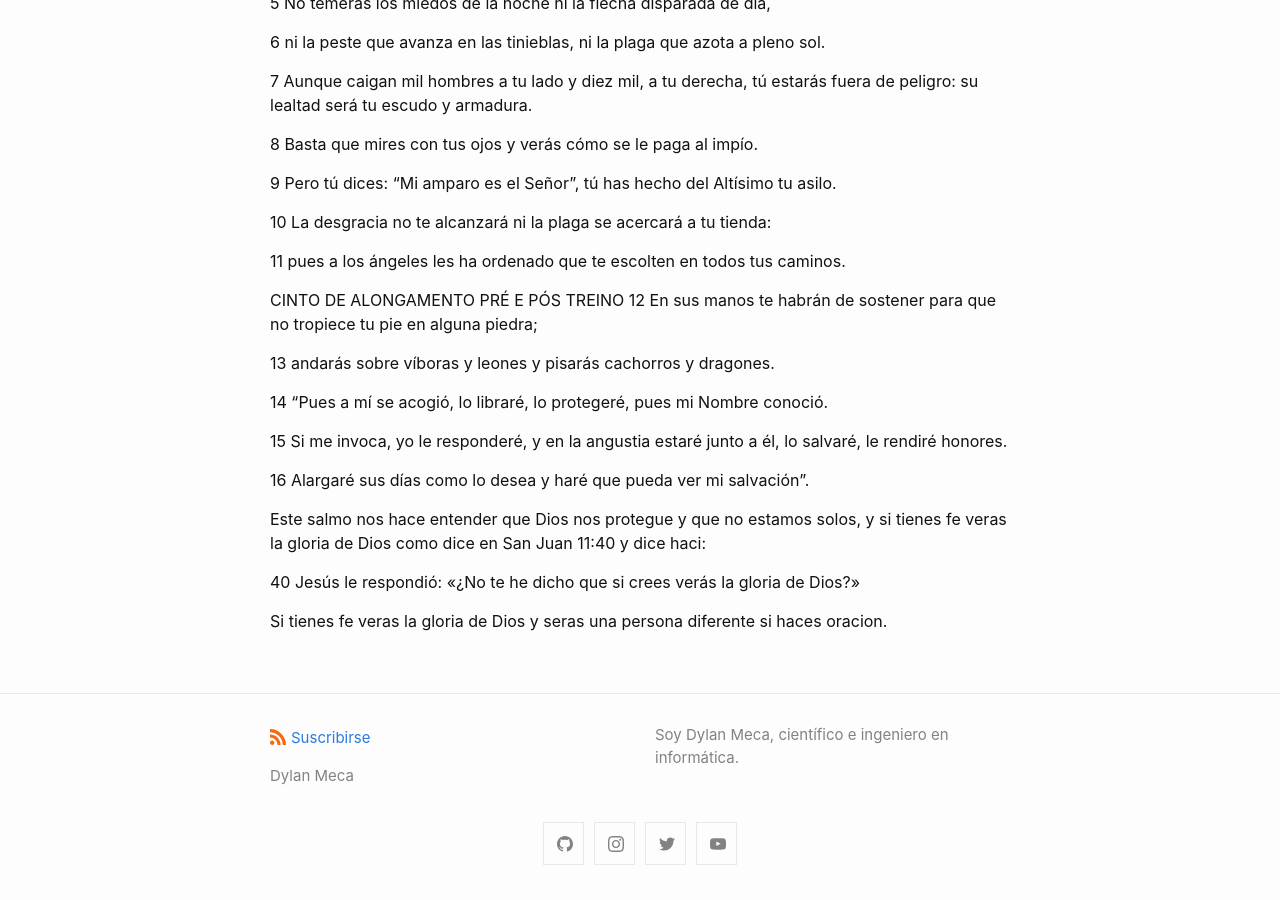
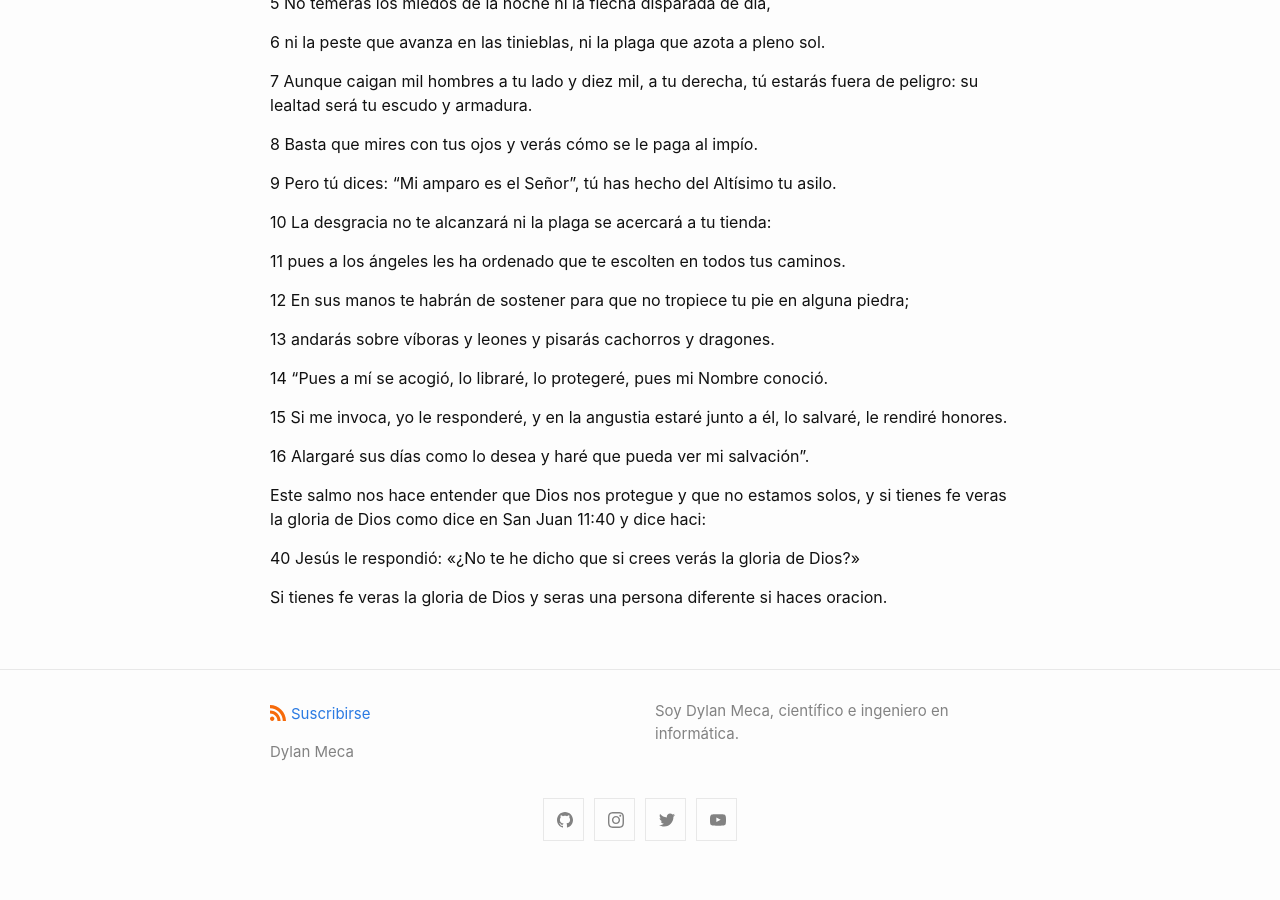
Before and after one commit to dylanmeca/dylanmeca.github.io, a Jekyll site: the page built from _posts/2021-05-13-como-tener-paz.md, in a window 1280 px wide and 900 px high, scrolled down 1376 px. Built offline with Jekyll 4.4.1, drawn with Linux system fonts in a browser that asks for light colours; a script that is not in the unit is left out; comment, search, counter and statistics services are not loaded; after the commit the page ends 2252 px from its top, so only the background shows below that.

Commit message:
Update 2021-05-13-como-tener-paz.md

```diff
--- a/_posts/2021-05-13-como-tener-paz.md
+++ b/_posts/2021-05-13-como-tener-paz.md
@@ -60,7 +60,6 @@ Si nos damos cuenta esa frase nos dice que aunque estemos en una dificultad no h
 
 11 pues a los ángeles les ha ordenado que te escolten en todos tus caminos.
 
-CINTO DE ALONGAMENTO PRÉ E PÓS TREINO
 12 En sus manos te habrán de sostener para que no tropiece tu pie en alguna piedra;
 
 13 andarás sobre víboras y leones y pisarás cachorros y dragones.
```
